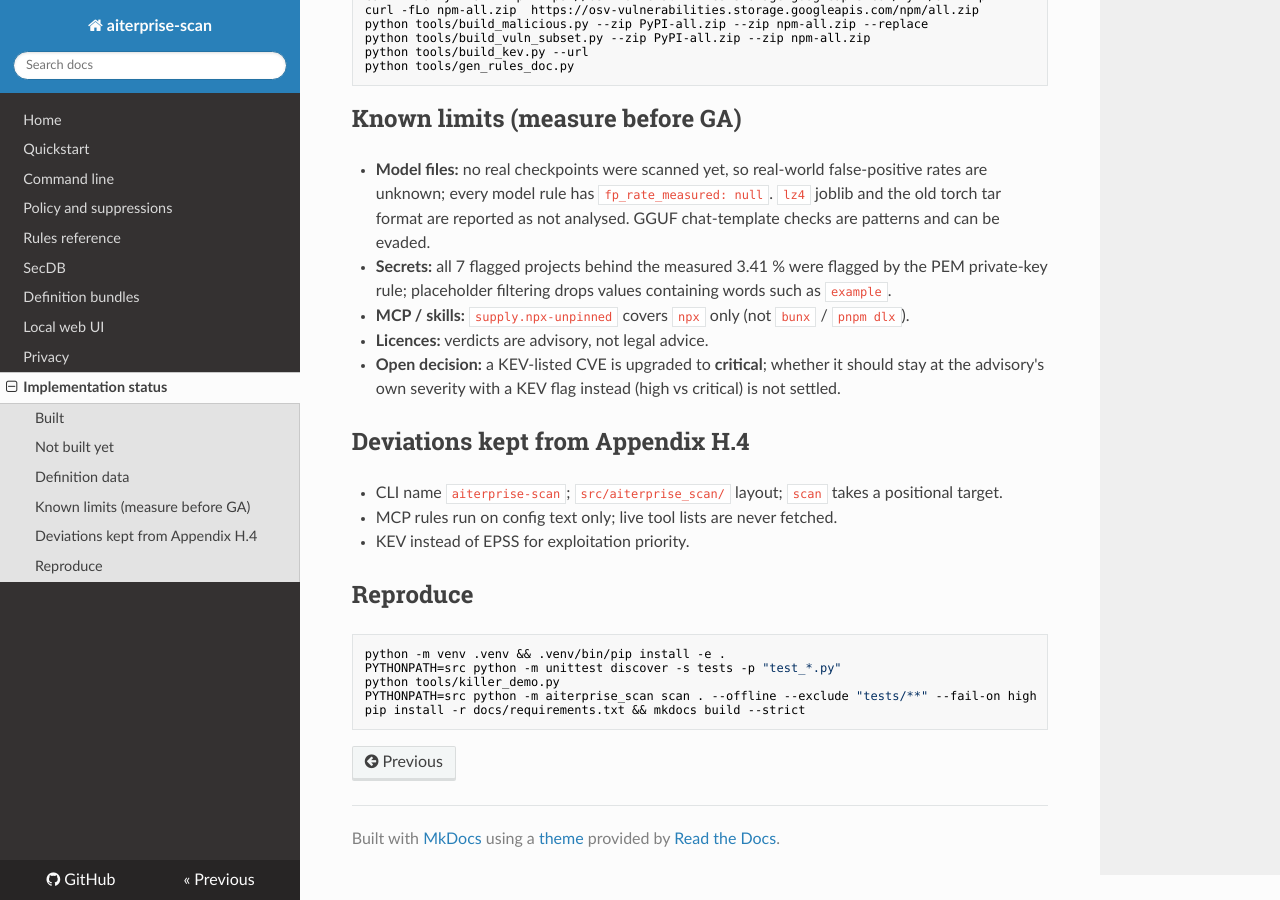
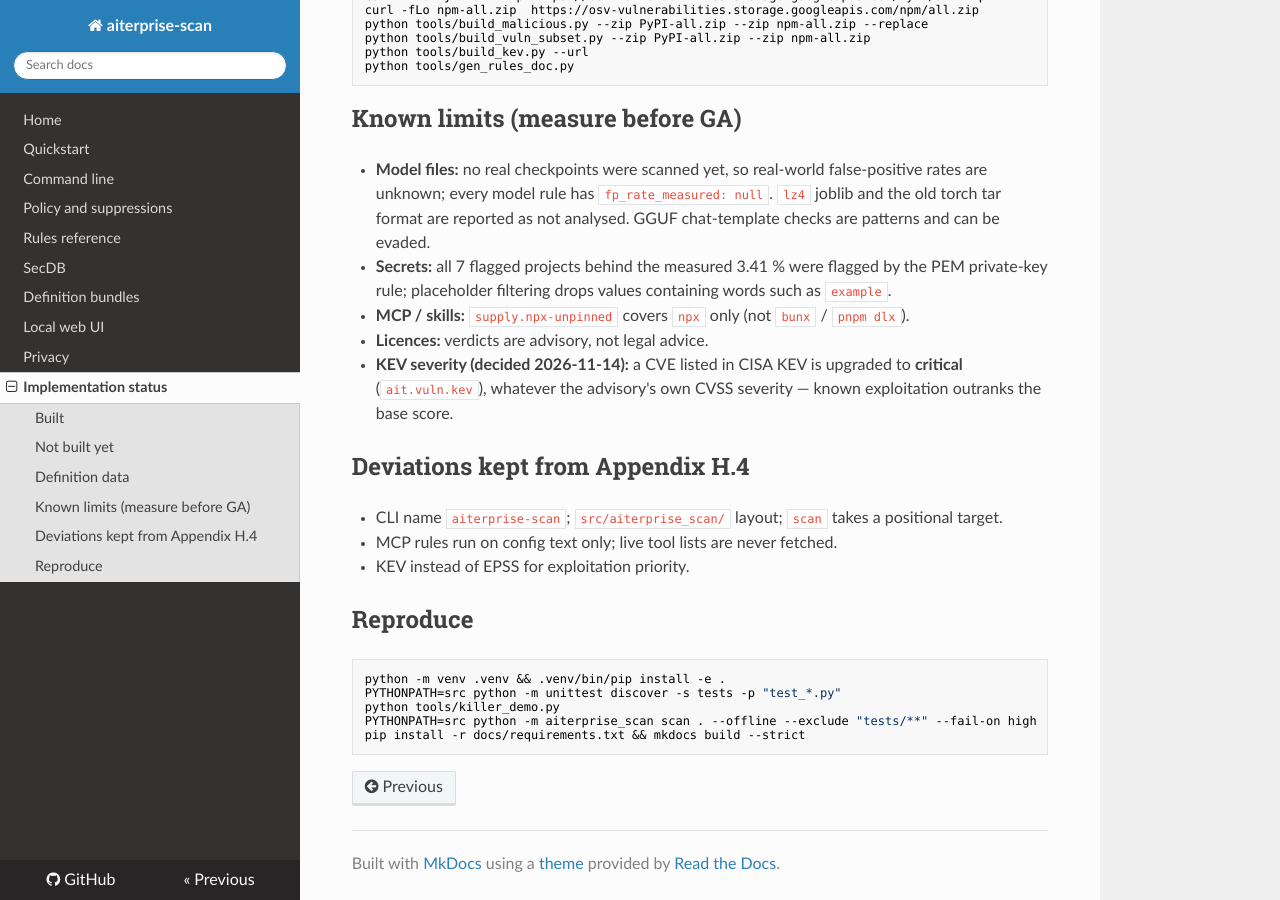
Before and after one commit to jtopaz1/aiterprise-aibom, an MkDocs documentation site: the page built from docs/STATUS.md, in a window 1280 px wide and 900 px high, scrolled down 2629 px. Built offline with MkDocs 1.6.1, drawn with Linux system fonts in a browser that asks for light colours; nearby versions of some CDN libraries.

Commit message:
STATUS: record the KEV severity decision (KEV-listed CVEs stay critical)
Co-Authored-By: Claude Opus 5.5 <noreply@anthropic.com>

```diff
--- a/docs/STATUS.md
+++ b/docs/STATUS.md
@@ -87,8 +87,9 @@ python tools/gen_rules_doc.py
   private-key rule; placeholder filtering drops values containing words such as `example`.
 - **MCP / skills:** `supply.npx-unpinned` covers `npx` only (not `bunx` / `pnpm dlx`).
 - **Licences:** verdicts are advisory, not legal advice.
-- **Open decision:** a KEV-listed CVE is upgraded to **critical**; whether it should stay at the
-  advisory's own severity with a KEV flag instead (high vs critical) is not settled.
+- **KEV severity (decided 2026-11-14):** a CVE listed in CISA KEV is upgraded to **critical**
+  (`ait.vuln.kev`), whatever the advisory's own CVSS severity — known exploitation outranks the
+  base score.
 
 ## Deviations kept from Appendix H.4
 
```
